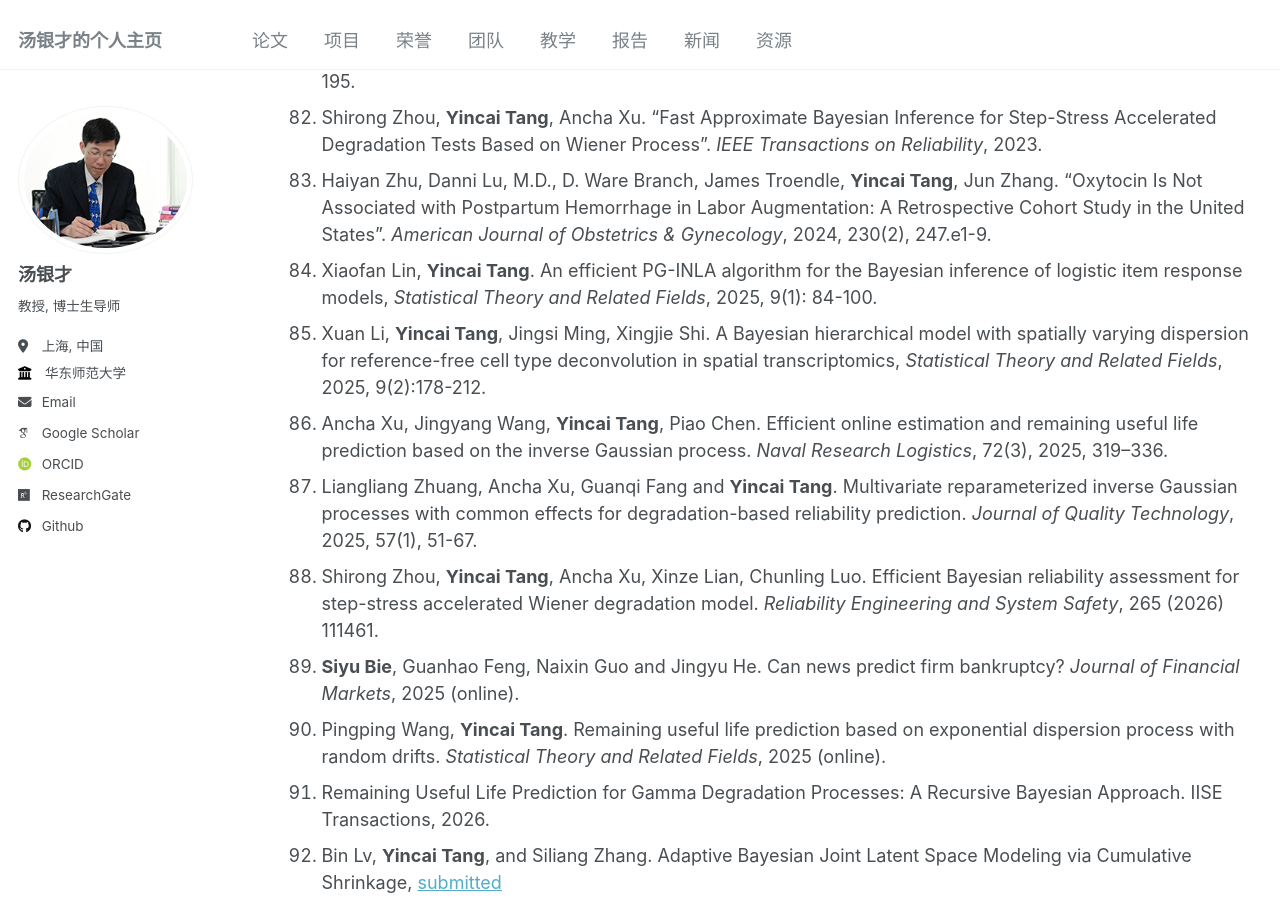
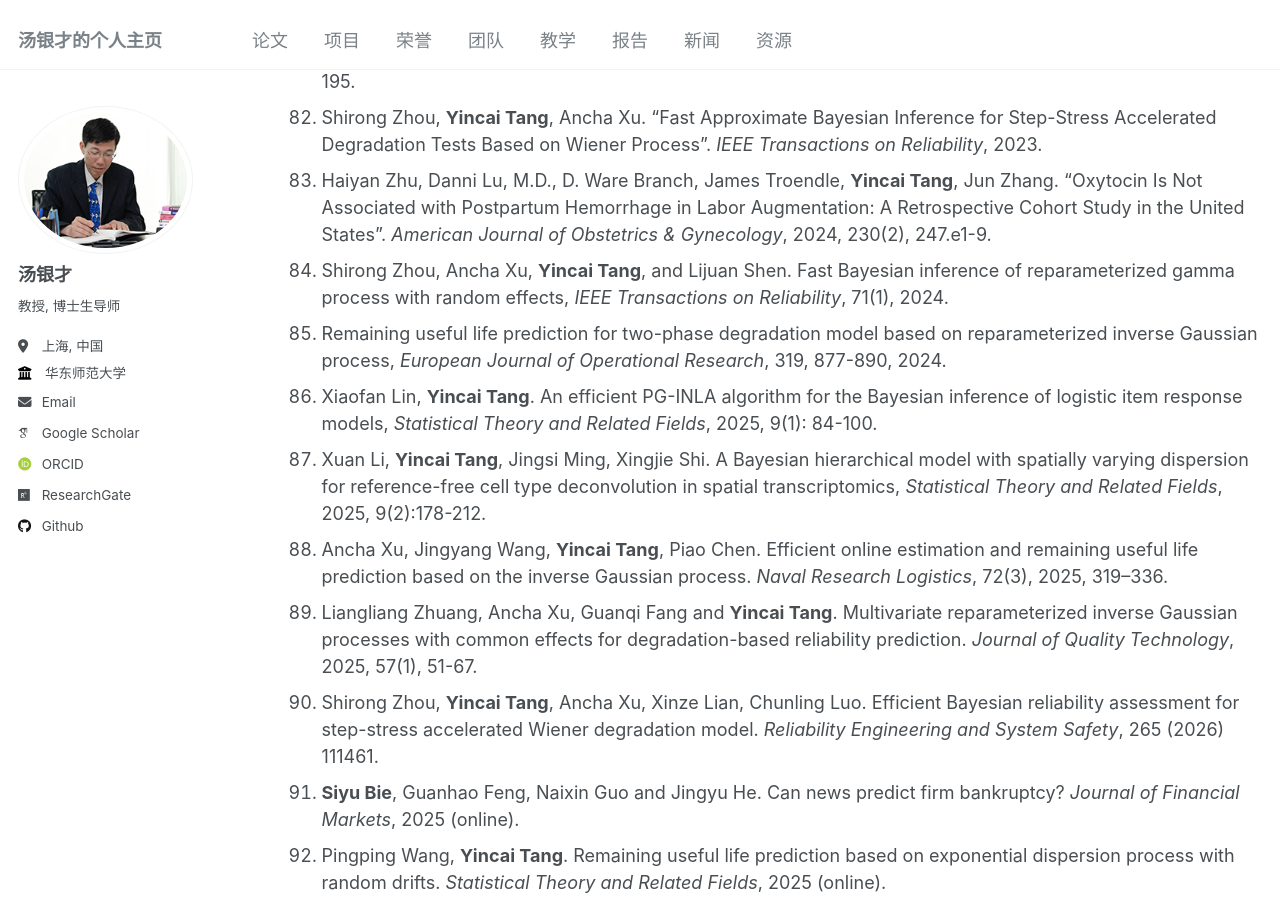
Before and after one commit to tangyc8866/tangyc8866.github.io, a Jekyll site: the page built from _pages/publications.md, in a window 1280 px wide and 900 px high, scrolled down 6388 px. Built offline with Jekyll 4.4.1, drawn with Linux system fonts in a browser that asks for light colours; some web fonts are replaced.

Commit message:
Update publications.md

```diff
--- a/_pages/publications.md
+++ b/_pages/publications.md
@@ -109,15 +109,17 @@ author_profile: true
 81. Xiaofan Lin, Siliang Zhang, **Yincai Tang**, Xuan Li. "A Gibbs-INLA Algorithm for Multidimensional Graded Response Model Analysis". *British Journal of Mathematical and Statistical Psychology*, 2023, 12321, pp169-195.
 82. Shirong Zhou, **Yincai Tang**, Ancha Xu. "Fast Approximate Bayesian Inference for Step-Stress Accelerated Degradation Tests Based on Wiener Process". *IEEE Transactions on Reliability*, 2023.
 83. Haiyan Zhu, Danni Lu, M.D., D. Ware Branch, James Troendle, **Yincai Tang**, Jun Zhang. "Oxytocin Is Not Associated with Postpartum Hemorrhage in Labor Augmentation: A Retrospective Cohort Study in the United States". *American Journal of Obstetrics & Gynecology*, 2024, 230(2), 247.e1-9.
-84. Xiaofan Lin, **Yincai Tang**. An efficient PG-INLA algorithm for the Bayesian inference of logistic item response models, *Statistical Theory and Related Fields*, 2025, 9(1): 84-100.
-85. Xuan Li, **Yincai Tang**, Jingsi Ming, Xingjie Shi. A Bayesian hierarchical model with spatially varying dispersion for reference-free cell type deconvolution in spatial transcriptomics, *Statistical Theory and Related Fields*, 2025, 9(2):178-212.
-86. Ancha Xu, Jingyang Wang, **Yincai Tang**, Piao Chen. Efficient online estimation and remaining useful life prediction based on the inverse Gaussian process. *Naval Research Logistics*, 72(3), 2025, 319–336.
-87. Liangliang Zhuang, Ancha Xu, Guanqi Fang and **Yincai Tang**. Multivariate reparameterized inverse Gaussian processes with common effects for degradation-based reliability prediction. *Journal of Quality Technology*, 2025, 57(1), 51-67.
-88. Shirong Zhou, **Yincai Tang**, Ancha Xu, Xinze Lian, Chunling Luo. Efficient Bayesian reliability assessment for step-stress accelerated Wiener degradation model. *Reliability Engineering and System Safety*, 265 (2026) 111461.
-89. **Siyu Bie**, Guanhao Feng, Naixin Guo and Jingyu He. Can news predict firm bankruptcy? *Journal of Financial Markets*, 2025 (online).
-90. Pingping Wang, **Yincai Tang**. Remaining useful life prediction based on exponential dispersion process with random drifts. *Statistical Theory and Related Fields*, 2025 (online).
-91. Remaining Useful Life Prediction for Gamma Degradation Processes: A Recursive Bayesian Approach. IISE Transactions, 2026.
-92. Bin Lv, **Yincai Tang**, and Siliang Zhang. Adaptive Bayesian Joint Latent Space Modeling via Cumulative Shrinkage, [submitted](https://arxiv.org/abs/2509.18580)
+84. Shirong Zhou, Ancha Xu, **Yincai Tang**, and Lijuan Shen. Fast Bayesian inference of reparameterized gamma process with random effects, *IEEE Transactions on Reliability*, 71(1), 2024.
+85. Remaining useful life prediction for two-phase degradation model based on reparameterized inverse Gaussian process, *European Journal of Operational Research*, 319, 877-890, 2024.
+86. Xiaofan Lin, **Yincai Tang**. An efficient PG-INLA algorithm for the Bayesian inference of logistic item response models, *Statistical Theory and Related Fields*, 2025, 9(1): 84-100.
+87. Xuan Li, **Yincai Tang**, Jingsi Ming, Xingjie Shi. A Bayesian hierarchical model with spatially varying dispersion for reference-free cell type deconvolution in spatial transcriptomics, *Statistical Theory and Related Fields*, 2025, 9(2):178-212.
+88. Ancha Xu, Jingyang Wang, **Yincai Tang**, Piao Chen. Efficient online estimation and remaining useful life prediction based on the inverse Gaussian process. *Naval Research Logistics*, 72(3), 2025, 319–336.
+89. Liangliang Zhuang, Ancha Xu, Guanqi Fang and **Yincai Tang**. Multivariate reparameterized inverse Gaussian processes with common effects for degradation-based reliability prediction. *Journal of Quality Technology*, 2025, 57(1), 51-67.
+90. Shirong Zhou, **Yincai Tang**, Ancha Xu, Xinze Lian, Chunling Luo. Efficient Bayesian reliability assessment for step-stress accelerated Wiener degradation model. *Reliability Engineering and System Safety*, 265 (2026) 111461.
+91. **Siyu Bie**, Guanhao Feng, Naixin Guo and Jingyu He. Can news predict firm bankruptcy? *Journal of Financial Markets*, 2025 (online).
+92. Pingping Wang, **Yincai Tang**. Remaining useful life prediction based on exponential dispersion process with random drifts. *Statistical Theory and Related Fields*, 2025 (online).
+93. Remaining Useful Life Prediction for Gamma Degradation Processes: A Recursive Bayesian Approach. IISE Transactions, 2026.
+94. Bin Lv, **Yincai Tang**, and Siliang Zhang. Adaptive Bayesian Joint Latent Space Modeling via Cumulative Shrinkage, [submitted](https://arxiv.org/abs/2509.18580)
 
 
 
```
